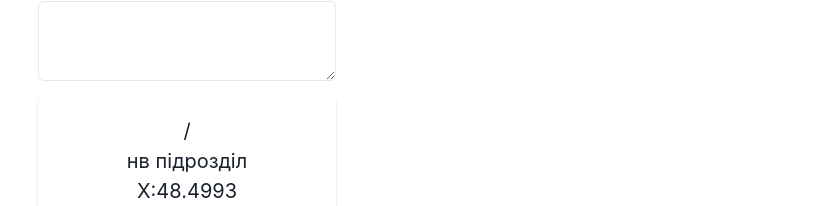
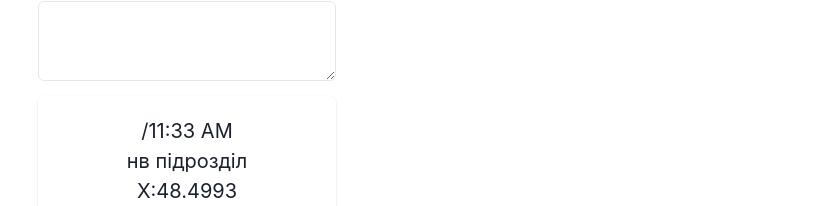
Before and after one commit to AAtamaniuk/raven-message-formater, a React (Create React App) app: page / in a window 1280 px wide. Shown: the part 388-594 px from the top of the page, without its empty margins (453-1280 px from the left). Built offline with nearby package versions, Linux system fonts and the light colour scheme.

Commit message:
add time format

```diff
--- a/src/MessageForm.jsx
+++ b/src/MessageForm.jsx
@@ -14,8 +14,11 @@ import {
 } from '@chakra-ui/react'
 
 const MessageForm = () => {
+    const date = new Date();
+    const currentTime = date.toLocaleTimeString([], { hour: "2-digit", minute: "2-digit" });
+
     const [frequency, setFrequency] = React.useState('')
-    const [time, setTime] = React.useState('')
+    const [time, setTime] = React.useState(currentTime)
     const [unit, setUnit] = React.useState('нв підрозділ')
 
     const handleFraquncyChange = (event) => setFrequency(event.target.value)
@@ -51,7 +54,7 @@ const MessageForm = () => {
 
             <FormControl>
                 <FormLabel>Назва підрозділу</FormLabel>
-                <Input onChange={setUnit} value={unit} />
+                <Input onChange={handleUnitChange} value={unit} />
             </FormControl>
 
             <FormControl mb={15}>
```
